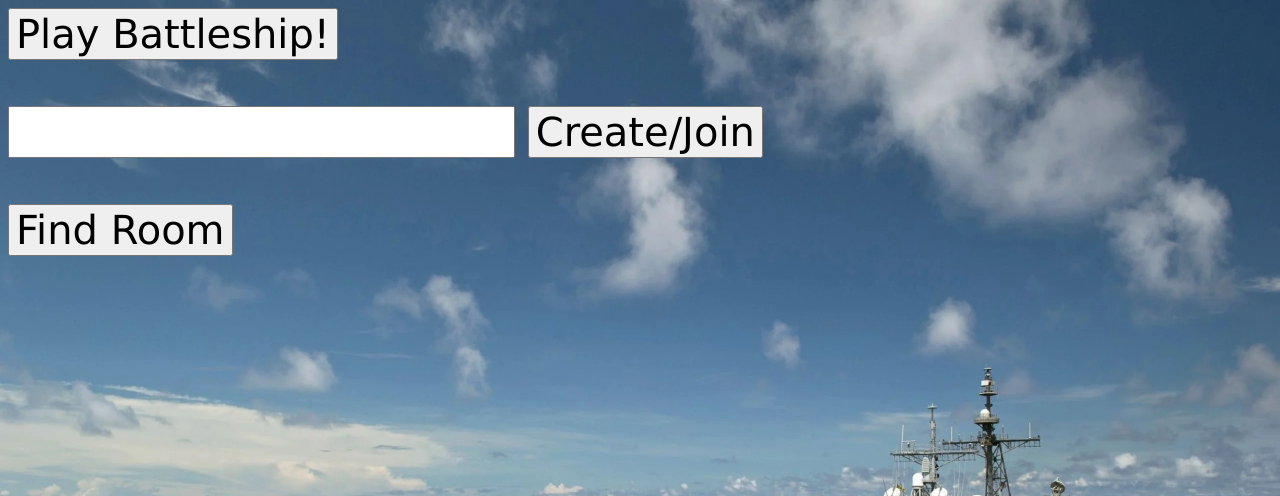
After one commit to 100icecreamsammiches/Battleship, a Flask app: template templates/home.html in a window 1280 px wide. The commit adds this page. Shown: the top 496 px of the page. Run offline with Flask 2, Linux system fonts and the light colour scheme; the template is opened without the code that fills it, so the values that code supplies are empty; some libraries are stand-ins or nearby versions.

Commit message:
rip asyncio never forget

```diff
--- a/main.py
+++ b/main.py
@@ -1,65 +1,124 @@
-from xml.etree.ElementInclude import include
-from flask import Flask, render_template, url_for
-from flask_socketio import SocketIO, emit
+from flask import Flask, render_template, url_for, request
+from flask_socketio import SocketIO, emit, join_room, leave_room
 import json
+import secrets
 import logging
+from time import sleep
+import asyncio
 
 async_mode = None
 
 full = True
+previewed = False;
 
 app = Flask(__name__)
 socketio = SocketIO(app, async_mode=async_mode)
 log = logging.getLogger('werkzeug')
 log.setLevel(logging.ERROR)
 
+rooms = {}
+users = {}
+#connected = False
+connected = {}
+
+@app.route("/play")
+def main():
+    return render_template("play.html", sync_mode=socketio.async_mode)
+
 @app.route("/")
-def main():
-    return render_template("index.html", sync_mode=socketio.async_mode)
-
-connected = 0
+def home():
+    return render_template("home.html", sync_mode=socketio.async_mode)
 
 @socketio.event
 def joined():
     print("hello")
 
 @socketio.event
-def connect():
-    print("joined")
-    global connected
-    connected += 1
-    global full
-    emit("start", json.dumps({"turn": full}), broadcast=True)
-    full = not full
-    print("someone joined, full? {}, remaining? {}".format(full, connected))
+def join(data):
+    if not data["room"]:
+        room = secrets.token_urlsafe(6)
+        join_room(room)
+        emit("start", {"turn": True, "room": room}, room=room)
+        if room in rooms:
+            rooms[room] += 1
+        else:
+            rooms[room] = 1
+        users[request.sid] = room
+    else:
+        join_room(data["room"])
+        if data["room"] in rooms:
+            rooms[data["room"]] += 1
+        else:
+            rooms[data["room"]] = 1
+        emit("start", {"turn": rooms[data["room"]] % 2 == 1, "room": data["room"]}, room=data["room"])
+        users[request.sid] = data["room"]
 
 @socketio.event
-def turn(json):
-    emit("turn", json, broadcast=True, include_self=False)
+def requestRoom():
+    purgeConnections()
+    for room in rooms.keys():
+        if rooms[room] == 1:
+            emit("found", room)
+            return
 
 @socketio.event
-def result(json):
-    emit("result", json, broadcast=True, include_self=False)
+def createRoom():
+    emit("found", secrets.token_urlsafe(6))
 
 @socketio.event
-def init(data):
-    emit("init", data, broadcast=True, include_self=False)
+def turn(data):
+    room = data["room"]
+    emit("turn", data, to=room, include_self=False)
+
+@socketio.event
+def result(data):
+    room = data["room"]
+    emit("result", data, to=room, include_self=False)
 
 @socketio.event
 def win(data):
-    emit("win", data, broadcast=True, include_self=False)
+    room = data["room"]
+    emit("win", data, to=room, include_self=False)
 
 @socketio.event
-def ready(json):
-    emit("ready", json, broadcast=True, include_self=False)
+def ready(data):
+    emit("ready", data, to=data, include_self=False)
 
 @socketio.event
 def disconnect():
-    global full
-    full = not full
+    print("Someone disconnected")
+    if request.sid in users.keys():
+        leave_room(users[request.sid])
+        rooms[users[request.sid]] -= 1
+        if rooms[users[request.sid]] < 1:
+            rooms.pop(users[request.sid])
+        users.pop(request.sid)
+
+@socketio.event
+def ack():
+    pass
+    #connected[request.sid] = True
+"""
+def checkConnected(user):
+    emit("checkConnected", to=user)
+    asyncio.sleep(1)
+    if not (user in connected.keys()):
+        print("not connected")
+        connected[user] = False
+"""
+
+def purgeConnections():
+    """
     global connected
-    connected -= 1
-    print("left, full? {}, remaining? {}".format(full, connected))
+    connected = {}
+    loop = asyncio.new_event_loop()
+    result = loop.run_in_executor(None, asyncio.gather, map(checkConnected, users.keys()))
+    print(result)"""
+    for user in users.keys():
+        emit("checkConnected", to=user)
+        #if not connected[user]:
+         #   rooms[users[user]] -= 1
+    #print(connected)
 
 
 if __name__ == "__main__":
--- /dev/null
+++ b/static/home.js
@@ -0,0 +1,16 @@
+function getRoom(){
+    document.getElementById("find").innerHTML = "Finding...";
+    var socket = io({"forceNew": true});
+    socket.on("found", function(room){
+        window.location.href += '/play?room=' + room;
+    })
+    socket.emit("requestRoom");
+}
+
+function createRoom(){
+    var socket = io({"forceNew": true});
+    socket.on("found", function(room){
+        window.location.href += '/play?room=' + room;
+    })
+    socket.emit("createRoom");
+}
--- a/static/style.css
+++ b/static/style.css
@@ -1,3 +1,10 @@
+body{
+    background-image: url('background.jpg');
+    background-repeat: no-repeat;
+    background-attachment: fixed;
+    background-size: 100% 100%;
+}
+
 canvas {
     padding-left: 0;
     padding-right: 0;
@@ -5,3 +12,36 @@ canvas {
     margin-right: auto;
     display: block;
 }
+
+.share{
+    left: 3%;
+    bottom: 5%;
+    position: fixed;
+    font-size: 150%;
+    font-family: Verdana;
+}
+
+.status{
+    color: white;
+    position: absolute;
+    top:10px;
+    font-size: 20px;
+    text-align: center;
+    font-family: Verdana, sans-serif;
+}
+
+.home{
+    font-size: 40px;
+    text-align: left;
+    font-family: Verdana, sans-serif;
+}
+
+#shareText{
+    color:white;
+}
+
+#shareButton{
+    color: black;
+    font-family: Verdana;
+    font-size: 100%;
+}
--- /dev/null
+++ b/templates/home.html
@@ -0,0 +1,22 @@
+<!DOCTYPE html>
+<html>
+  <head>
+    <meta charset="utf-8">
+    <meta name="viewport" content="width=device-width">
+    <link href="{{ url_for('static', filename='style.css') }}" rel="stylesheet">
+      <link rel="icon" type="image/x-icon" href="{{ url_for('static', filename='favicon.ico') }}">
+    <title>Battleship</title>
+  </head>
+  <body>
+    <script src="{{ url_for('static', filename='home.js') }}"></script>
+    <script src="https://cdnjs.cloudflare.com/ajax/libs/socket.io/4.0.1/socket.io.js" integrity="sha512-q/dWJ3kcmjBLU4Qc47E4A9kTB4m3wuTY7vkFJDTZKjTs8jhyGQnaUrxa0Ytd0ssMZhbNua9hE+E7Qv1j+DyZwA==" crossorigin="anonymous"></script>
+    <form class="home">
+        <button class="home" type="button" onclick="createRoom()">Play Battleship!</button>
+        <br><br>
+        <input class="home" type="text" id="join">
+        <button class="home" type="button" onclick="window.location.href += '/play?room=' + document.getElementById('join').value">Create/Join</button>
+        <br><br>
+        <button id="find" class="home" type="button" onclick="getRoom()">Find Room</button>
+    </form>
+  </body>
+</html>
```
Also changed, not shown: static/main.js (+119 -42 lines), templates/play.html (renamed from templates/index.html, +7 -2 lines), static/background.jpg (added), static/background.png (added), static/favicon.ico (added).
